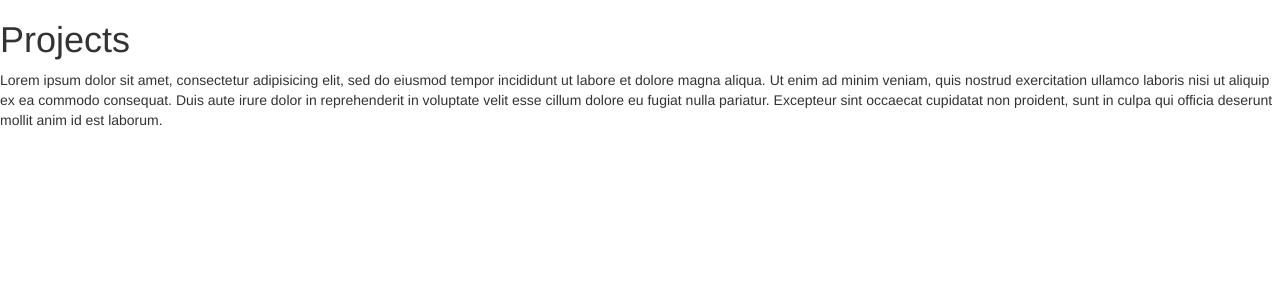
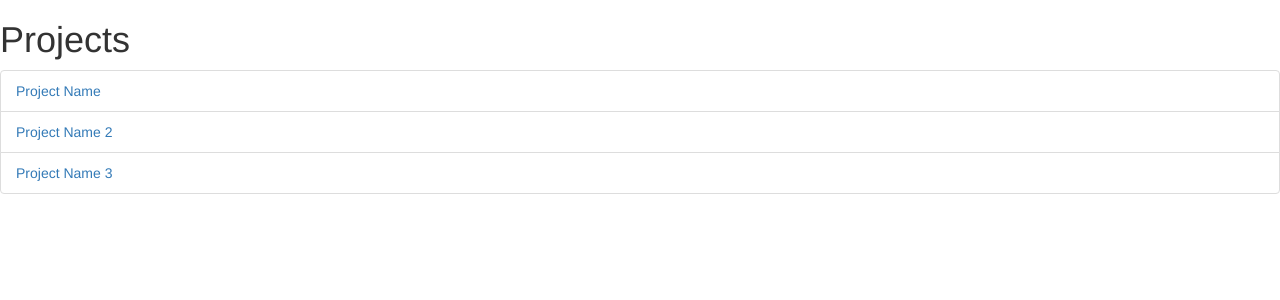
Before and after one commit to MHCCComputerScienceClub/MHCCComputerScienceClub.github.io, a Flask app: page /projects in a window 1280 px wide. Shown: the part 52-352 px from the top of the page. Run offline with Flask 2, Linux system fonts and the light colour scheme; some libraries are stand-ins or nearby versions.

Commit message:
Added projects page template

```diff
--- a/app.py
+++ b/app.py
@@ -1,6 +1,9 @@
 from flask import Flask, render_template
+from data import Projects, Articles
 
 app = Flask(__name__)
+
+Projects = Projects()
 
 @app.route('/')
 def index():
@@ -10,13 +13,18 @@ def index():
 def about():
 	return render_template('about.html')
 
-@app.route('/projects')
-def projects():
-	return render_template('projects.html')
-
 @app.route('/calendar')
 def calendar():
 	return render_template('calendar.html')
 
+@app.route('/projects')
+def projects():
+	return render_template('projects.html', projects = Projects)
+
+@app.route('/project/<string:id>/')
+def project(id):
+	return render_template('project.html', id=id)
+
+
 if __name__ == '__main__':
 	app.run(debug=True)
--- /dev/null
+++ b/templates/project.html
@@ -0,0 +1,4 @@
+{% extends 'template.html' %}
+{% block body %}
+	<h1>{{id}}</h1>
+{% endblock %}
--- a/templates/projects.html
+++ b/templates/projects.html
@@ -1,10 +1,9 @@
 {% extends 'template.html' %}
 {% block body %}
 	<h1>Projects</h1>
-	<p>Lorem ipsum dolor sit amet, consectetur adipisicing elit, sed do eiusmod
-	tempor incididunt ut labore et dolore magna aliqua. Ut enim ad minim veniam,
-	quis nostrud exercitation ullamco laboris nisi ut aliquip ex ea commodo
-	consequat. Duis aute irure dolor in reprehenderit in voluptate velit esse
-	cillum dolore eu fugiat nulla pariatur. Excepteur sint occaecat cupidatat non
-	proident, sunt in culpa qui officia deserunt mollit anim id est laborum.</p>
+	<ul class="list-group">
+	{% for project in projects %}
+		<li class="list-group-item"><a href="project/{{project.id}}">{{project.title}}</a></li>
+	{% endfor %}
+	</ul>
 {% endblock %}
```
Also changed, not shown: data.py (added, +40 -0 lines).
